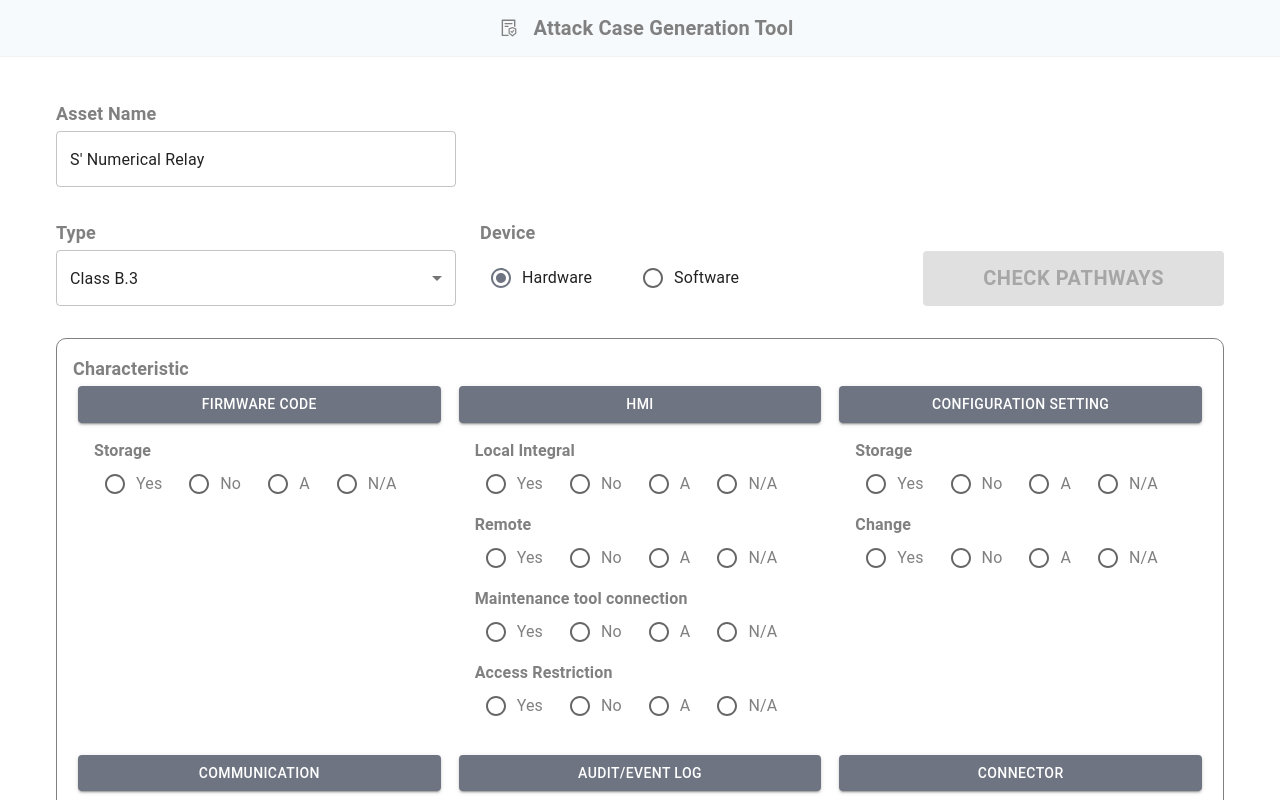
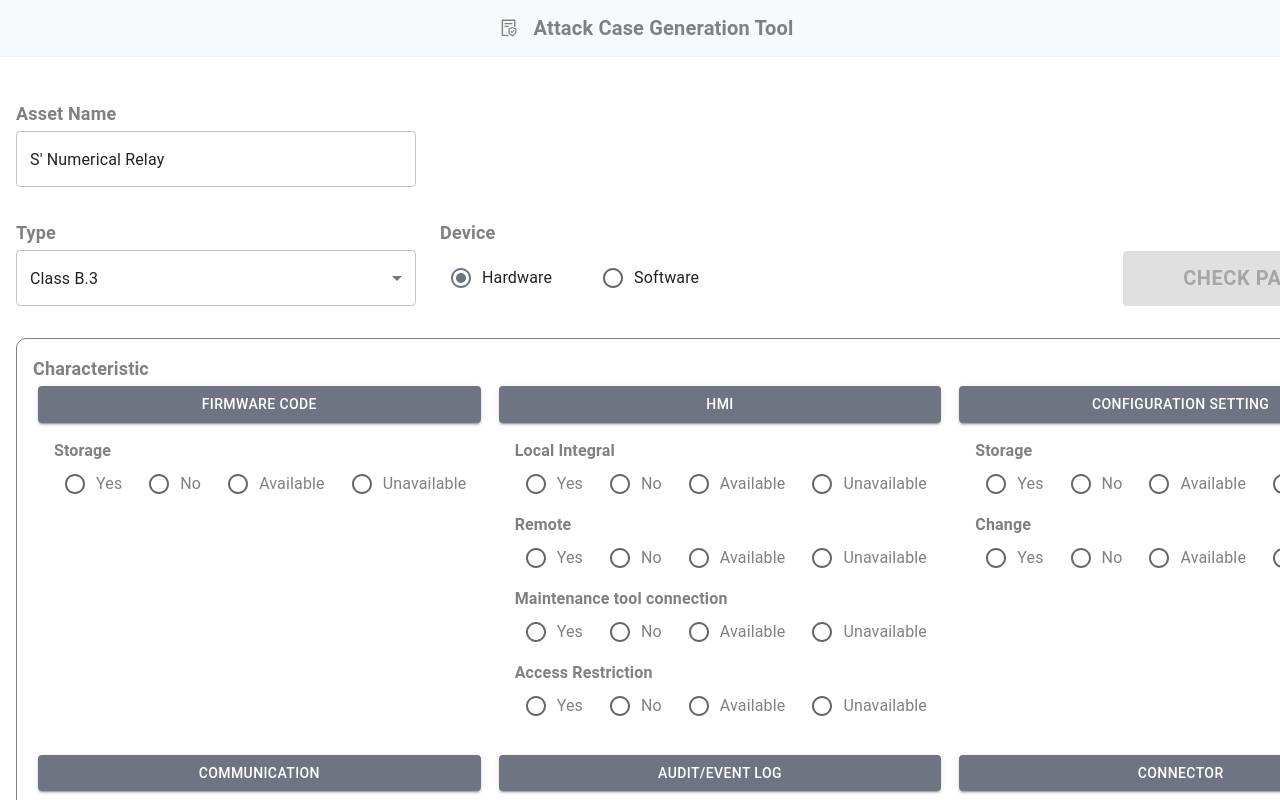
Before and after one commit to nimod7890/KINAC, a Next.js app: page / in a window 1280 px wide. Shown: the top 800 px of the page. Built offline with nearby package versions, Linux system fonts and the light colour scheme.

Commit message:
refactoring layout

```diff
--- a/pages/_app.tsx
+++ b/pages/_app.tsx
@@ -24,6 +24,7 @@ export const theme = createTheme({
     },
   },
 });
+const width = "1440px";
 
 export default function App({ Component, pageProps }: AppProps) {
   return (
@@ -33,7 +34,7 @@ export default function App({ Component, pageProps }: AppProps) {
         <Box
           sx={{
             width: "100vw",
-            minWidth: "1200px",
+            minWidth: width,
             minHeight: "100%",
             backgroundColor: "#FFFFFF",
           }}
@@ -44,8 +45,8 @@ export default function App({ Component, pageProps }: AppProps) {
               spacing={4}
               sx={{
                 minHeight: "100%",
-                width: "1200px",
-                minWidth: "1200px",
+                width,
+                minWidth: width,
                 padding: "100px 1rem",
               }}
             >
--- a/pages/components/ModalLayout.tsx
+++ b/pages/components/ModalLayout.tsx
@@ -6,6 +6,7 @@ import {
   DialogContent,
   DialogTitle,
   IconButton,
+  Stack,
 } from "@mui/material";
 import type { DialogTitleProps } from "@mui/material";
 import type { FC, ReactNode } from "react";
@@ -78,7 +79,7 @@ export const ModalLayout: FC<ModalLayoutProps> = ({
         {title}
       </ModalHeader>
       <DialogContent sx={{ padding, height: contentHeight }}>
-        {children}
+        <Stack spacing={1}>{children}</Stack>
       </DialogContent>
       {hideFooter ? null : (
         <DialogActions sx={{ padding }}>
--- a/pages/enum/characteristicValueEnum.ts
+++ b/pages/enum/characteristicValueEnum.ts
@@ -3,13 +3,13 @@ import { z } from "zod";
 export const characteristicValueEnum = z.enum([
   "Yes",
   "No",
-  "A",
-  "N/A",
+  "Available",
+  "Unavailable",
 ] as const);
 export const Yes = characteristicValueEnum.Enum.Yes;
 export const No = characteristicValueEnum.Enum.No;
-export const Available = characteristicValueEnum.Enum.A;
-export const Unavailable = characteristicValueEnum.Enum["N/A"];
+export const Available = characteristicValueEnum.Enum.Available;
+export const Unavailable = characteristicValueEnum.Enum.Unavailable;
 export type ValueEnum =
   | typeof Yes
   | typeof No
```
